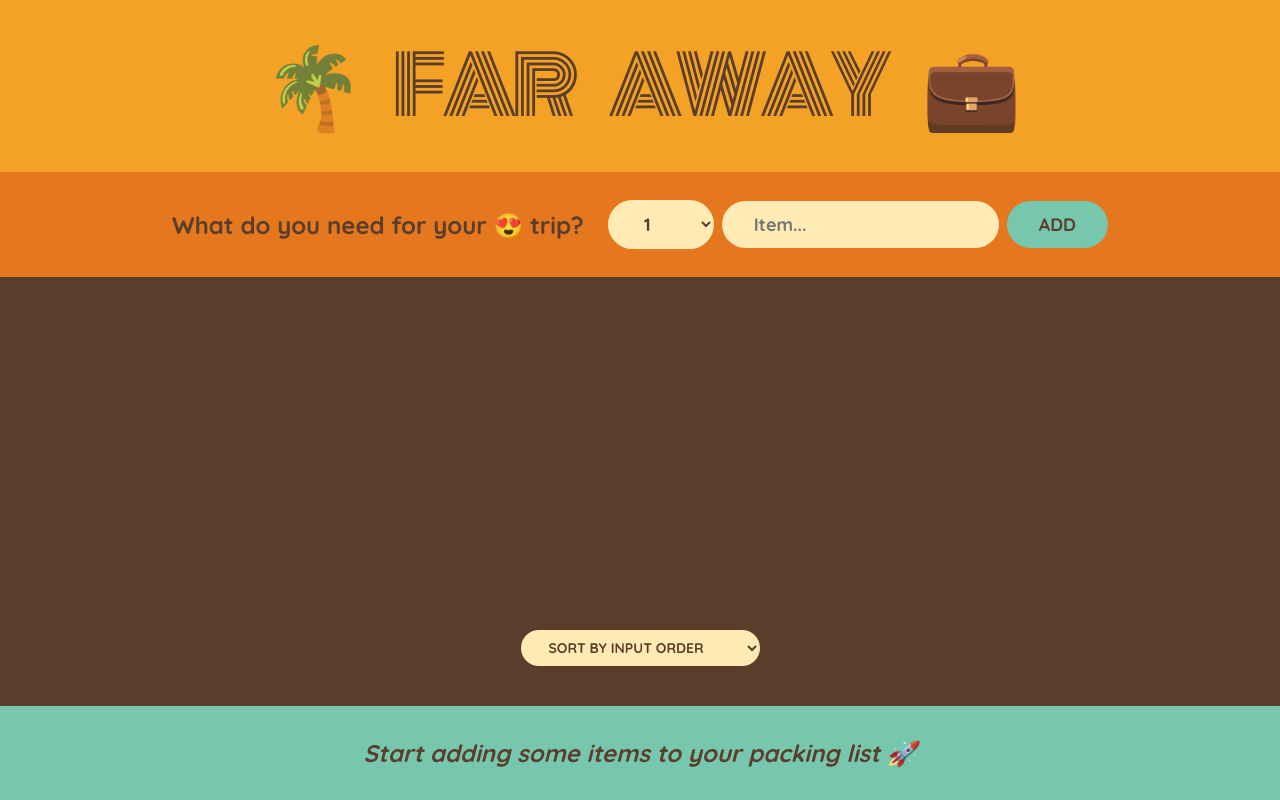
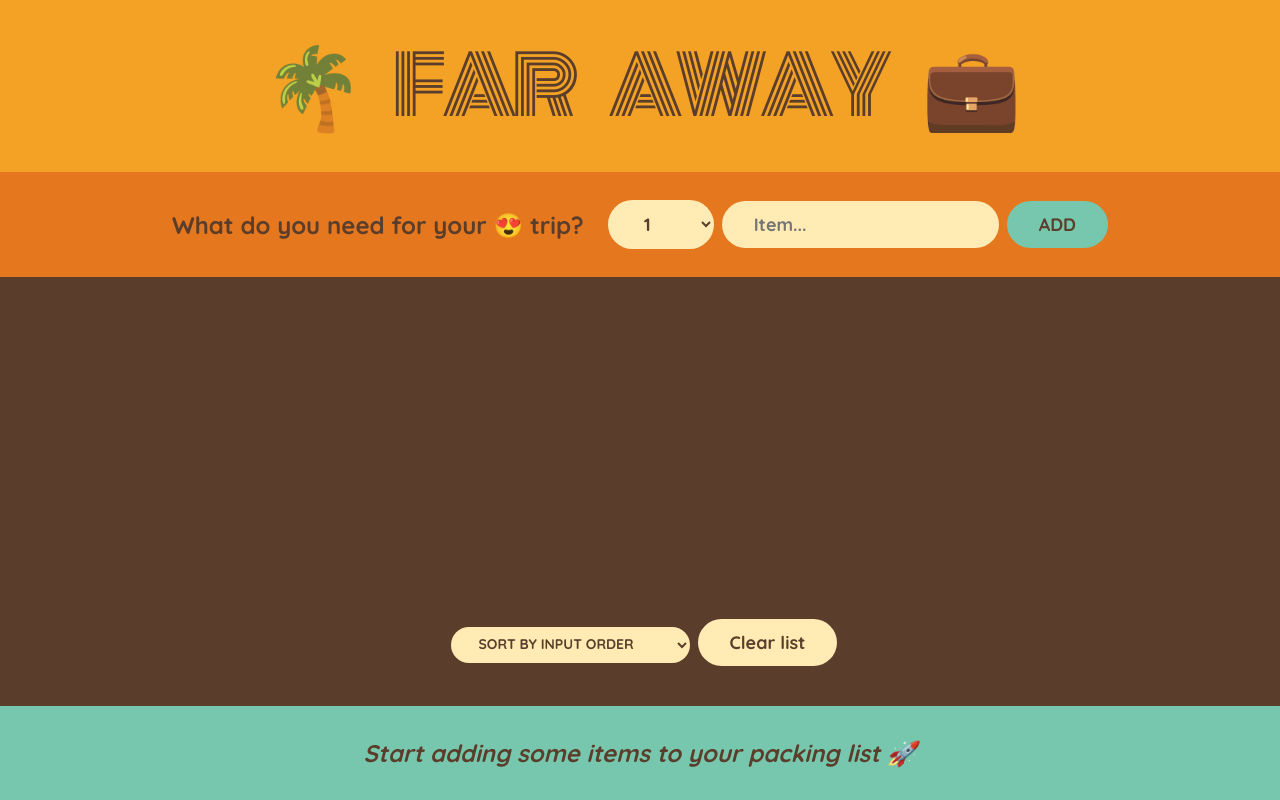
Before and after one commit to kiethohoai/travel-list, a React (Create React App) app: page / in a window 1280 px wide. Built offline with nearby package versions, Linux system fonts and the light colour scheme.

Commit message:
Clearing the List

```diff
--- a/src/App.js
+++ b/src/App.js
@@ -29,6 +29,14 @@ export default function App() {
     );
   }
 
+  function handleClearItems() {
+    const confirmed = window.confirm(
+      "Are you sure you want to delete all items?",
+    );
+
+    if (confirmed) setItems([]);
+  }
+
   return (
     <div className="app">
       <Logo />
@@ -37,6 +45,7 @@ export default function App() {
         items={items}
         onDeleteItem={handleDeleteItem}
         onToggleItem={handleToggleItem}
+        onClearItems={handleClearItems}
       />
       <Stats items={items} />
     </div>
@@ -88,7 +97,7 @@ function Form({ handleAddItems }) {
 }
 
 // PackingList
-function PackingList({ items, onDeleteItem, onToggleItem }) {
+function PackingList({ items, onDeleteItem, onToggleItem, onClearItems }) {
   const [sortBy, setSortBy] = useState("input");
   let sortedItems;
 
@@ -125,6 +134,7 @@ function PackingList({ items, onDeleteItem, onToggleItem }) {
           <option value="description">Sort by description</option>
           <option value="packed">Sort by packed status</option>
         </select>
+        <button onClick={() => onClearItems()}>Clear list</button>
       </div>
     </div>
   );
@@ -155,7 +165,6 @@ function Stats({ items }) {
         <em>Start adding some items to your packing list 🚀</em>
       </p>
     );
-  console.log("🚀CHECK  items =", items);
   const numItems = items.length;
   const numPacked = items.filter((item) => item.packed).length;
   const percentTage = Math.round((numPacked / numItems) * 100);
--- a/src/index.css
+++ b/src/index.css
@@ -82,8 +82,15 @@ input {
   align-items: center;
 }
 
-.actions button,
 .list select {
+  text-transform: uppercase;
+  padding: 0.8rem 2.4rem;
+  font-size: 1.4rem;
+  font-weight: 700;
+  margin: 0 0.8rem;
+}
+
+.actions button {
   text-transform: uppercase;
   padding: 0.8rem 2.4rem;
   font-size: 1.4rem;
```
Also changed, not shown: 1 other file (tests, documents, lock files or other folders).
